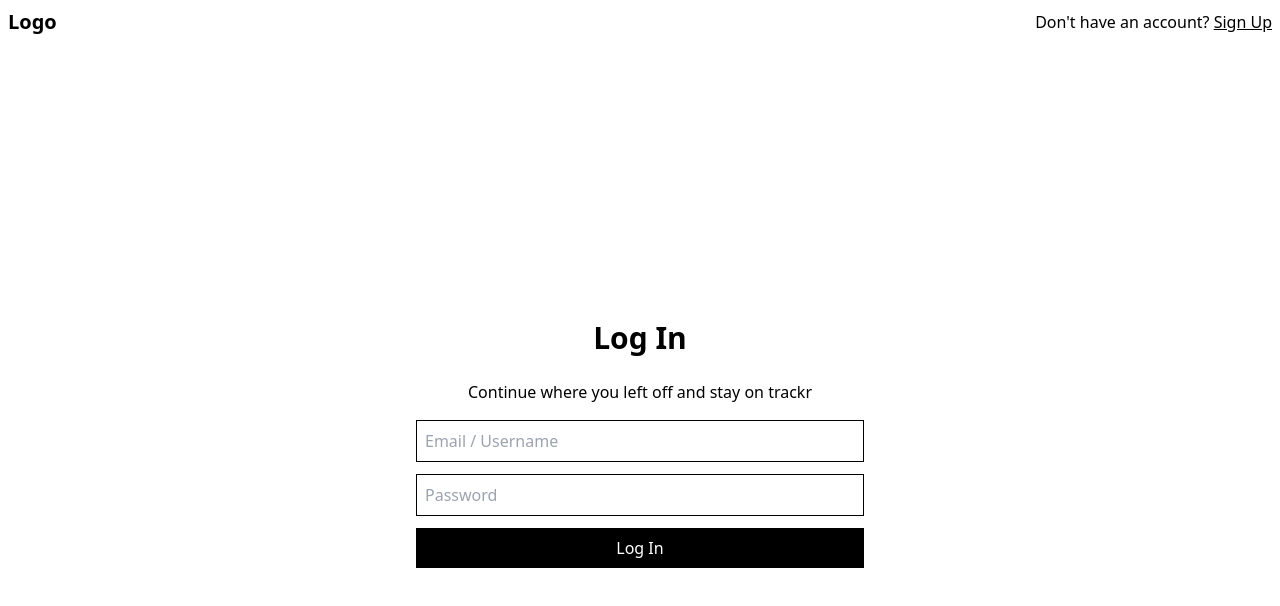
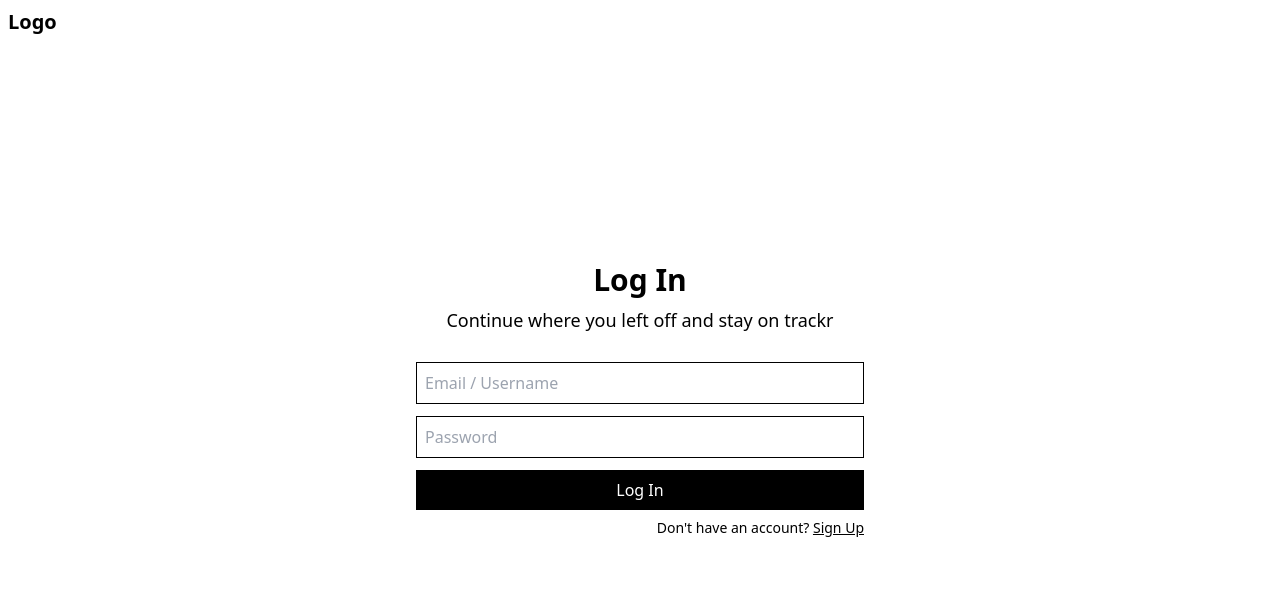
Before and after one commit to kanzoonrekza/trackr-app, a React (Vite) app: page /login in a window 1280 px wide. Shown: the top 606 px of the page. Built offline with nearby package versions, Linux system fonts and the light colour scheme.

Commit message:
create auth layout, applied to login page

```diff
--- a/src/components/header-login.tsx
+++ /dev/null
@@ -1,19 +0,0 @@
-import { Link } from "@tanstack/react-router";
-
-export default function Header() {
-  return (
-    <div className="bg-white">
-      <div className="mx-auto flex max-w-screen-xl items-center justify-between p-2">
-        <Link className="text-xl font-bold" to="/dashboard">
-          Logo
-        </Link>
-        <p className="font-medium">
-          <span>Don't have an account? </span>
-          <Link className="underline" to="/signup">
-            Sign Up
-          </Link>
-        </p>
-      </div>
-    </div>
-  );
-}
--- /dev/null
+++ b/src/layout/auth-layout.tsx
@@ -0,0 +1,30 @@
+import React from "react";
+
+export default function AuthLayout({
+  children,
+}: {
+  children: React.ReactNode;
+}) {
+  return (
+    <div className="grid h-screen w-screen">
+      <div className="col-start-1 row-start-1 grid place-items-center">
+        <main className="flex w-full max-w-md flex-col gap-2">{children}</main>
+      </div>
+      <div className="col-start-1 row-start-1 size-0 p-2">
+        <span className="w-fit text-xl font-bold">Logo</span>
+      </div>
+    </div>
+  );
+}
+
+AuthLayout.Title = ({ children }: { children: React.ReactNode }) => {
+  return <h1 className="text-center text-3xl font-bold">{children}</h1>;
+};
+
+AuthLayout.SubTitle = ({ children }: { children: React.ReactNode }) => {
+  return <h2 className="mb-5 text-center text-lg">{children}</h2>;
+};
+
+AuthLayout.Redirect = ({ children }: { children: React.ReactNode }) => {
+  return <p className="ml-auto w-fit text-sm">{children}</p>;
+};
--- a/src/layout/login-layout.tsx
+++ /dev/null
@@ -1,14 +0,0 @@
-import Header from "../components/header-login";
-
-export default function LoginLayout({
-  children,
-}: {
-  children: React.ReactNode;
-}) {
-  return (
-    <div>
-      <Header />
-      <main>{children}</main>
-    </div>
-  );
-}
--- a/src/routes/(authentication)/login.lazy.tsx
+++ b/src/routes/(authentication)/login.lazy.tsx
@@ -1,27 +1,26 @@
-import { createLazyFileRoute } from "@tanstack/react-router";
+import { createLazyFileRoute, Link, useNavigate } from "@tanstack/react-router";
 import { FormEvent } from "react";
-import LoginLayout from "../../layout/login-layout";
+import AuthLayout from "../../layout/auth-layout";
 
 export const Route = createLazyFileRoute("/(authentication)/login")({
   component: Login,
 });
 
 export default function Login() {
+  const navigate = useNavigate();
   const handleSubmit = (event: FormEvent<HTMLFormElement>) => {
     event.preventDefault();
-    console.log("Login");
+    navigate({ to: "/dashboard" });
   };
 
   return (
-    <LoginLayout>
-      <div className="flex min-h-screen items-center justify-center bg-white">
-        <div className="w-full max-w-md bg-white">
-          <h2 className="text-center text-3xl font-semibold">Log In</h2>
-          <p className="mt-6 text-center">
+    <AuthLayout>
+      <AuthLayout.Title>Log In</AuthLayout.Title>
+      <AuthLayout.SubTitle>
         Continue where you left off and stay on trackr
-          </p>
-          <form onSubmit={handleSubmit}>
-            <div className="mb-3 mt-4">
+      </AuthLayout.SubTitle>
+      <form onSubmit={handleSubmit} className="flex flex-col gap-3">
+        <div>
           <input
             type="email"
             placeholder="Email / Username"
@@ -35,15 +34,16 @@ export default function Login() {
             className="w-full border border-black p-2"
           />
         </div>
-            <button
-              type="submit"
-              className="mt-3 w-full bg-black p-2 text-white"
-            >
+        <button type="submit" className="w-full bg-black p-2 text-white">
           Log In
         </button>
       </form>
-        </div>
-      </div>
-    </LoginLayout>
+      <AuthLayout.Redirect>
+        Don't have an account?&nbsp;
+        <Link className="underline" to="/signup">
+          Sign Up
+        </Link>
+      </AuthLayout.Redirect>
+    </AuthLayout>
   );
 }
```
Lines whose indentation alone changed are shown as unchanged.
